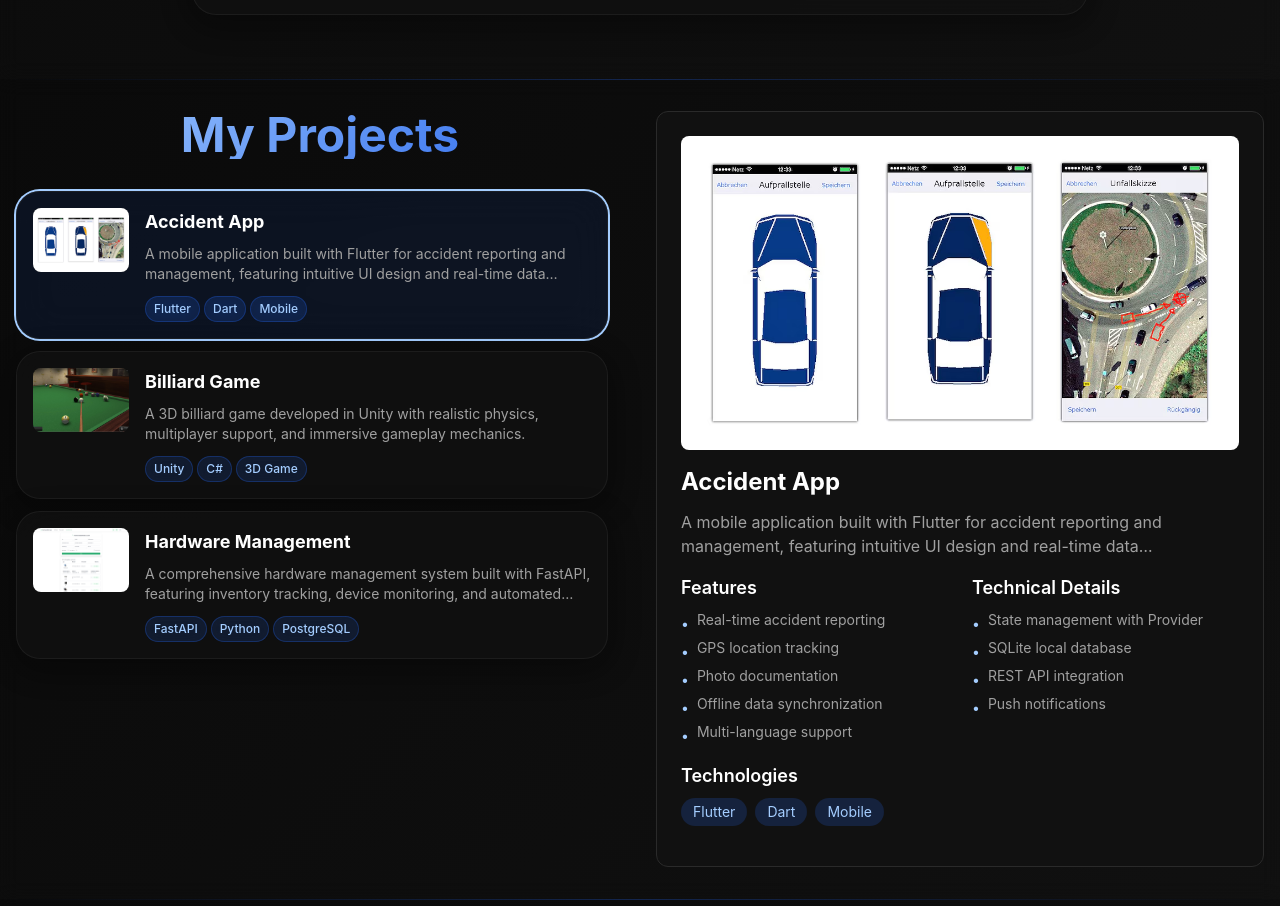
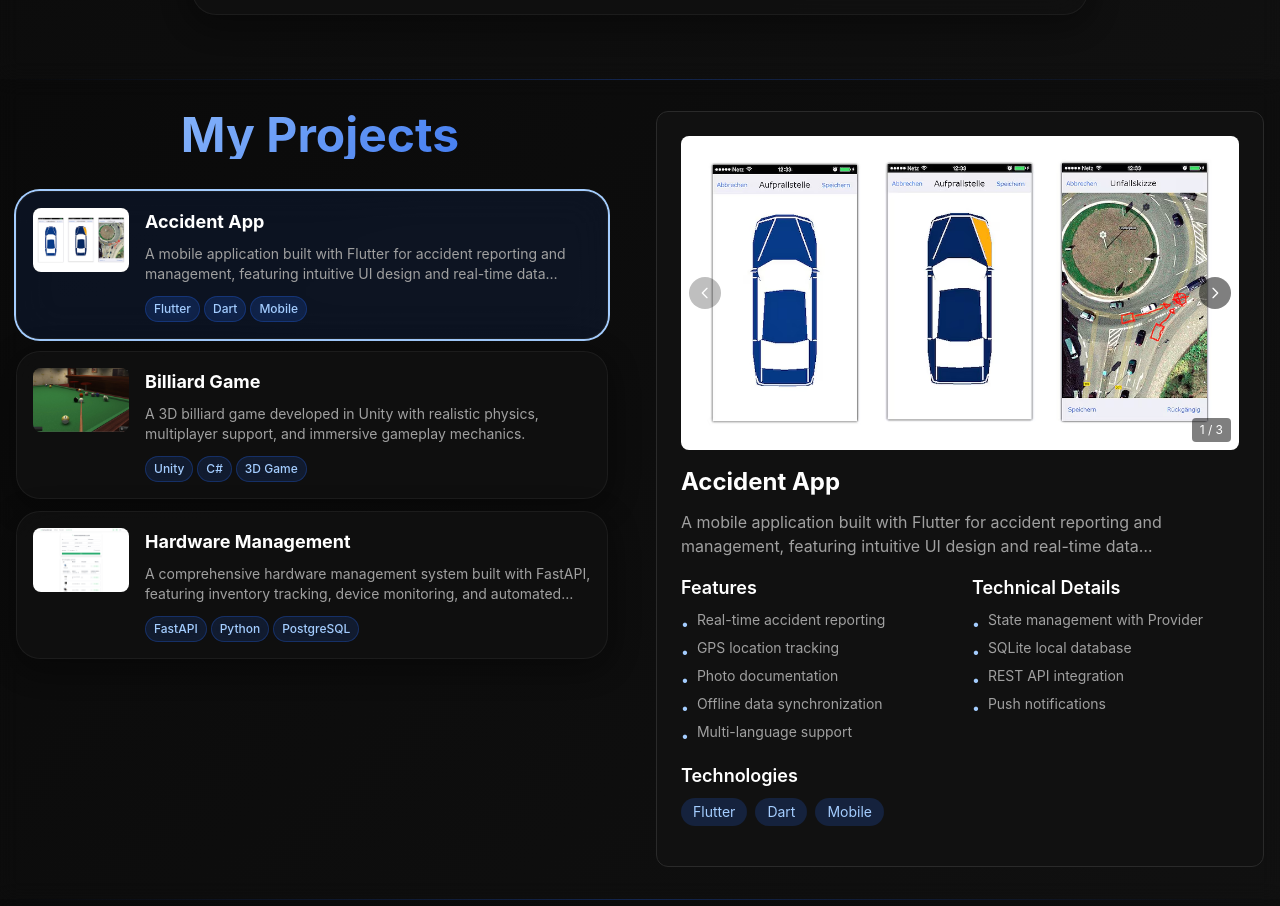
Before and after one commit to chrisnltr/portfolio, a Nuxt app: page / in a window 1280 px wide. Shown: the part 2401-3307 px from the top of the page. Built offline with nearby package versions, Linux system fonts and the light colour scheme.

Commit message:
feat: implement image carousel for project showcase with navigation and counter

```diff
--- a/app.vue
+++ b/app.vue
@@ -354,7 +354,7 @@
                          class="w-20 h-12 md:w-24 md:h-16 bg-background-tertiary rounded-lg overflow-hidden image-hover"
                        >
                         <img
-                          :src="project.image"
+                          :src="project.images[0]"
                           :alt="project.title + ' Screenshot'"
                           class="w-full h-full object-cover transition-transform duration-300"
                         />
@@ -396,10 +396,38 @@
                    @mouseleave="showZoomIcon = false"
                  >
                    <img
-                    :src="projectData[selectedProject]?.image"
+                     :src="projectData[selectedProject]?.images[selectedImageIndex]"
                      :alt="projectData[selectedProject]?.title + ' Screenshot'"
                      class="w-full h-full object-cover hover:scale-105 transition-transform duration-300"
                    />
+
+                                       <!-- Navigation Arrows -->
+                    <div v-if="projectData[selectedProject]?.images.length > 1" class="absolute inset-0 flex items-center justify-between p-2 pointer-events-none">
+                      <button
+                        @click.stop="previousImage"
+                        class="bg-black/50 hover:bg-black/70 active:bg-black/80 text-white rounded-full p-2 transition-all duration-200 pointer-events-auto focus:outline-none focus:ring-2 focus:ring-white/30"
+                        :class="{ 'opacity-50': selectedImageIndex === 0 }"
+                      >
+                        <svg class="w-4 h-4" fill="none" stroke="currentColor" viewBox="0 0 24 24">
+                          <path stroke-linecap="round" stroke-linejoin="round" stroke-width="2" d="M15 19l-7-7 7-7"></path>
+                        </svg>
+                      </button>
+                      <button
+                        @click.stop="nextImage"
+                        class="bg-black/50 hover:bg-black/70 active:bg-black/80 text-white rounded-full p-2 transition-all duration-200 pointer-events-auto focus:outline-none focus:ring-2 focus:ring-white/30"
+                        :class="{ 'opacity-50': selectedImageIndex === projectData[selectedProject]?.images.length - 1 }"
+                      >
+                        <svg class="w-4 h-4" fill="none" stroke="currentColor" viewBox="0 0 24 24">
+                          <path stroke-linecap="round" stroke-linejoin="round" stroke-width="2" d="M9 5l7 7-7 7"></path>
+                        </svg>
+                      </button>
+                    </div>
+
+                   <!-- Image Counter -->
+                   <div v-if="projectData[selectedProject]?.images.length > 1" class="absolute bottom-2 right-2 bg-black/50 text-white text-xs px-2 py-1 rounded pointer-events-none">
+                     {{ selectedImageIndex + 1 }} / {{ projectData[selectedProject]?.images.length }}
+                   </div>
+
                    <div
                      v-if="showZoomIcon"
                      class="absolute inset-0 bg-black/20 transition-colors duration-300 flex items-center justify-center pointer-events-none"
@@ -557,9 +585,36 @@
            </svg>
          </button>
 
+                   <!-- Navigation Arrows for Modal -->
+          <div v-if="projectData[selectedProject]?.images.length > 1" class="absolute inset-0 flex items-center justify-between p-4 pointer-events-none">
+            <button
+              @click.stop="previousImage"
+              class="bg-black/50 hover:bg-black/70 active:bg-black/80 text-white rounded-full p-3 transition-all duration-200 pointer-events-auto focus:outline-none focus:ring-2 focus:ring-white/30"
+              :class="{ 'opacity-50': selectedImageIndex === 0 }"
+            >
+              <svg class="w-6 h-6" fill="none" stroke="currentColor" viewBox="0 0 24 24">
+                <path stroke-linecap="round" stroke-linejoin="round" stroke-width="2" d="M15 19l-7-7 7-7"></path>
+              </svg>
+            </button>
+            <button
+              @click.stop="nextImage"
+              class="bg-black/50 hover:bg-black/70 active:bg-black/80 text-white rounded-full p-3 transition-all duration-200 pointer-events-auto focus:outline-none focus:ring-2 focus:ring-white/30"
+              :class="{ 'opacity-50': selectedImageIndex === projectData[selectedProject]?.images.length - 1 }"
+            >
+              <svg class="w-6 h-6" fill="none" stroke="currentColor" viewBox="0 0 24 24">
+                <path stroke-linecap="round" stroke-linejoin="round" stroke-width="2" d="M9 5l7 7-7 7"></path>
+              </svg>
+            </button>
+          </div>
+
+         <!-- Image Counter for Modal -->
+         <div v-if="projectData[selectedProject]?.images.length > 1" class="absolute top-4 left-1/2 transform -translate-x-1/2 bg-black/50 text-white text-sm px-3 py-1 rounded-full pointer-events-none">
+           {{ selectedImageIndex + 1 }} / {{ projectData[selectedProject]?.images.length }}
+         </div>
+
          <!-- Image -->
          <img
-          :src="projectData[selectedProject]?.image"
+           :src="projectData[selectedProject]?.images[selectedImageIndex]"
            :alt="projectData[selectedProject]?.title + ' Screenshot'"
            class="w-full h-full object-contain rounded-lg shadow-2xl"
          />
@@ -576,6 +631,7 @@ const cursorFollower = ref(null);
 const isHoveringTarget = ref(false);
 const animateName = ref(false);
 const selectedProject = ref(0); // Default to first project
+const selectedImageIndex = ref(0); // Default to first image
 const imageModalOpen = ref(false);
 const showZoomIcon = ref(false);
 const mobileMenuOpen = ref(false);
@@ -585,7 +641,11 @@ const projectData = ref([
     title: "Accident App",
     description:
       "A mobile application built with Flutter for accident reporting and management, featuring intuitive UI design and real-time data synchronization.",
-    image: "/images/UnfallApp.png",
+    images: [
+      "/images/UnfallApp.png",
+      "/images/UnfallApp.png",
+      "/images/UnfallApp.png",
+    ],
     features: [
       "Real-time accident reporting",
       "GPS location tracking",
@@ -606,7 +666,11 @@ const projectData = ref([
     title: "Billiard Game",
     description:
       "A 3D billiard game developed in Unity with realistic physics, multiplayer support, and immersive gameplay mechanics.",
-    image: "/images/BilliardGame.png",
+    images: [
+      "/images/BilliardGame.png",
+      "/images/BilliardGame.png",
+      "/images/BilliardGame.png",
+    ],
     features: [
       "Realistic 3D physics simulation",
       "Multiplayer support (local & online)",
@@ -627,7 +691,11 @@ const projectData = ref([
     title: "Hardware Management",
     description:
       "A comprehensive hardware management system built with FastAPI, featuring inventory tracking, device monitoring, and automated maintenance scheduling.",
-    image: "/images/HardwareManager.png",
+    images: [
+      "/images/HardwareManager.png",
+      "/images/HardwareManager.png",
+      "/images/HardwareManager.png",
+    ],
     features: [
       "Real-time inventory tracking",
       "Device health monitoring",
@@ -725,6 +793,20 @@ const sendEmail = () => {
 
 const selectProject = (index) => {
   selectedProject.value = index;
+  selectedImageIndex.value = 0;
+};
+
+const nextImage = () => {
+  const currentProject = projectData.value[selectedProject.value];
+  if (currentProject && selectedImageIndex.value < currentProject.images.length - 1) {
+    selectedImageIndex.value++;
+  }
+};
+
+const previousImage = () => {
+  if (selectedImageIndex.value > 0) {
+    selectedImageIndex.value--;
+  }
 };
 
 const openImageModal = () => {
```
Lines whose indentation alone changed are shown as unchanged.
